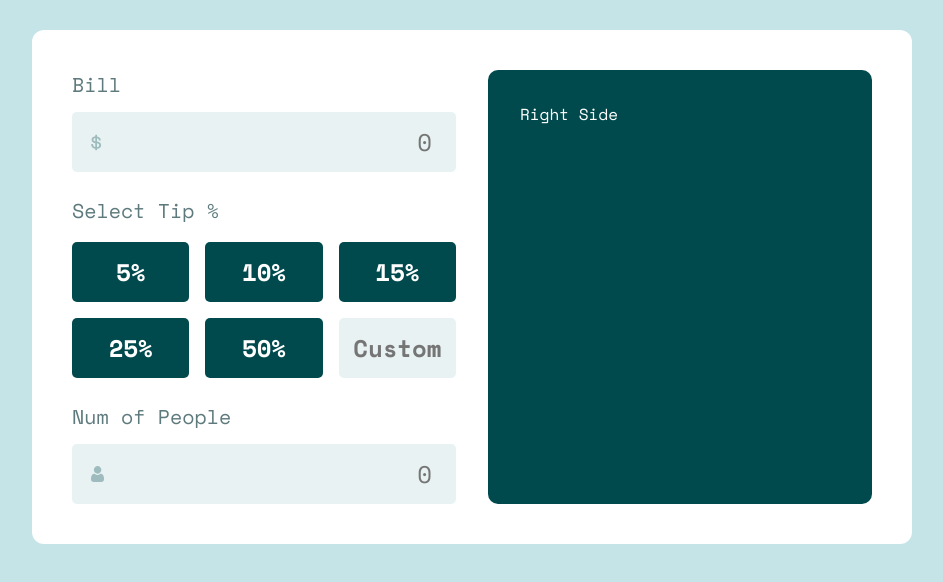
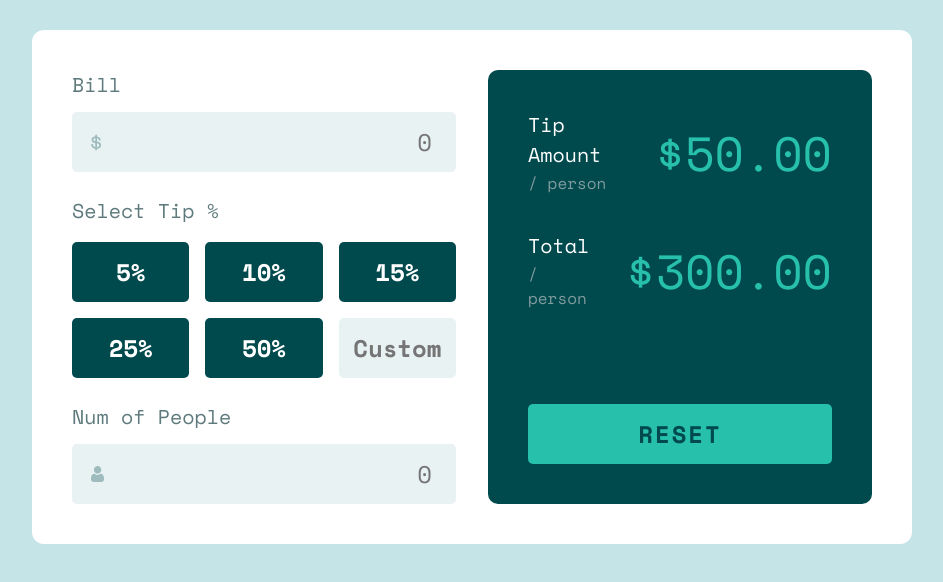
Before and after one commit to vsompura3/tip-calculator-app-main, a plain HTML site: page index.html in a window 1280 px wide. Shown: the part 164-746 px from the top of the page, without its empty margins (168-1111 px from the left). Drawn offline with nearby package versions, Linux system fonts and the light colour scheme.

Commit message:
started working on js

```diff
--- a/dist/css/style.css
+++ b/dist/css/style.css
@@ -218,10 +218,64 @@ input[type="number"] {
 }
 
 .calculator {
+	--gap: 0.5em;
+	grid-template-columns: 1fr;
+	grid-template-rows: repeat(3, 1fr);
+
 	background-color: var(--clr-neutral-600);
 	color: var(--clr-neutral-100);
+	font-size: 1.25rem;
 	padding: 2em;
 	border-radius: 10px;
+}
+
+.calculator .flex {
+	--gap: 1.5em;
+	align-self: start;
+	justify-content: space-between;
+	align-items: center;
+}
+
+.calculator .flex .flex {
+	--gap: 0.05em;
+	flex-direction: column;
+	align-items: start;
+	align-self: center;
+}
+
+.calculator .flex span {
+	font-size: 1rem;
+	color: var(--clr-neutral-400);
+}
+
+.calculator .flex .calculated-tip,
+.calculator .flex .calculated-total {
+	font-size: 3rem;
+	color: var(--clr-primary);
+}
+
+.calculator button[type="reset"] {
+	align-self: end;
+	padding-block: 0.5em;
+	font-size: 1.5rem;
+	font-weight: 700;
+	text-transform: uppercase;
+	letter-spacing: 2px;
+	background-color: var(--clr-primary);
+	color: var(--clr-neutral-600);
+	border: 0;
+	border-radius: 5px;
+	cursor: pointer;
+	transition: transform 0.3s ease;
+}
+
+.calculator button[type="reset"]:hover {
+	background-color: var(--clr-hover-100);
+	transform: translateY(-0.25rem);
+}
+
+.calculator button[type="reset"]:active {
+	transform: translateY(0.25rem);
 }
 
 @media (max-width: 35em) {
--- a/dist/js/script.js
+++ b/dist/js/script.js
@@ -1 +1,21 @@
-console.log('This is good');
+function calculateTip(billAmount,tipRate,numOfPeople = 1) {
+  const tipPerPerson =( billAmount *  (tipRate / 100) ) / numOfPeople;
+  const totalPerPerson = (billAmount + (billAmount * (tipRate / 100))) / numOfPeople;
+  console.log(tipPerPerson, totalPerPerson);
+
+  return { tipPerPerson, totalPerPerson };
+}
+
+const tip = document.querySelector('.calculated-tip');
+const total = document.querySelector('.calculated-total');
+
+function displayCalculation(x) {
+  const tipPerPerson = x.tipPerPerson;
+  const totalPerPerson = x.totalPerPerson;
+  console.log(tipPerPerson,totalPerPerson);
+  tip.textContent =`$${tipPerPerson.toFixed(2)}` ;
+  total.textContent = `$${totalPerPerson.toFixed(2)}`;
+}
+
+const a = calculateTip(500,20,2);
+displayCalculation(a);
--- a/index.html
+++ b/index.html
@@ -77,7 +77,23 @@
 					</div>
 				</div>
 				<!-- Right -->
-				<div class="calculator">Right Side</div>
+				<div class="calculator grid">
+					<div class="flex">
+						<div class="flex">
+							<p>Tip Amount</p>
+							<span>/ person</span>
+						</div>
+						<span class="calculated-tip">$0.00</span>
+					</div>
+					<div class="flex">
+						<div class="flex">
+							<p>Total</p>
+							<span>/ person</span>
+						</div>
+						<span class="calculated-total">$0.00</span>
+					</div>
+					<button type="reset">Reset</button>
+				</div>
 			</section>
 		</main>
 
```
